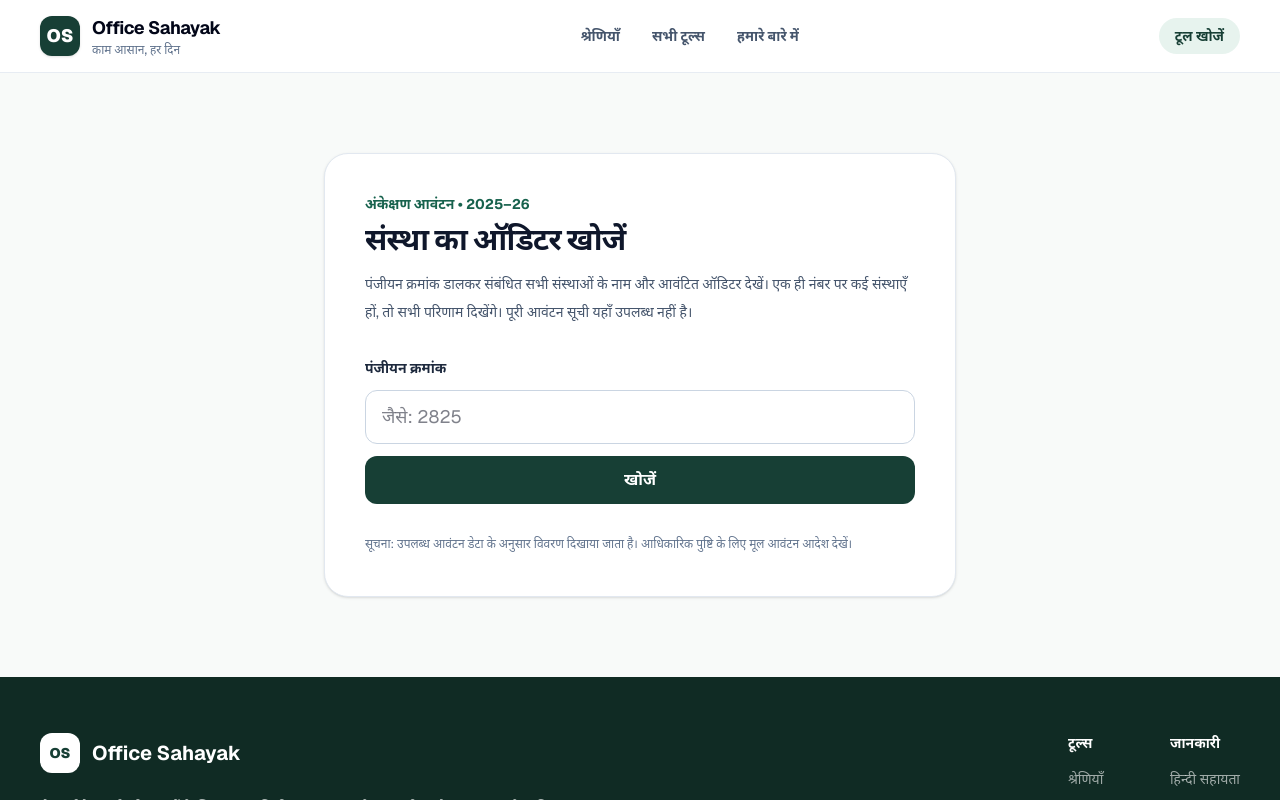
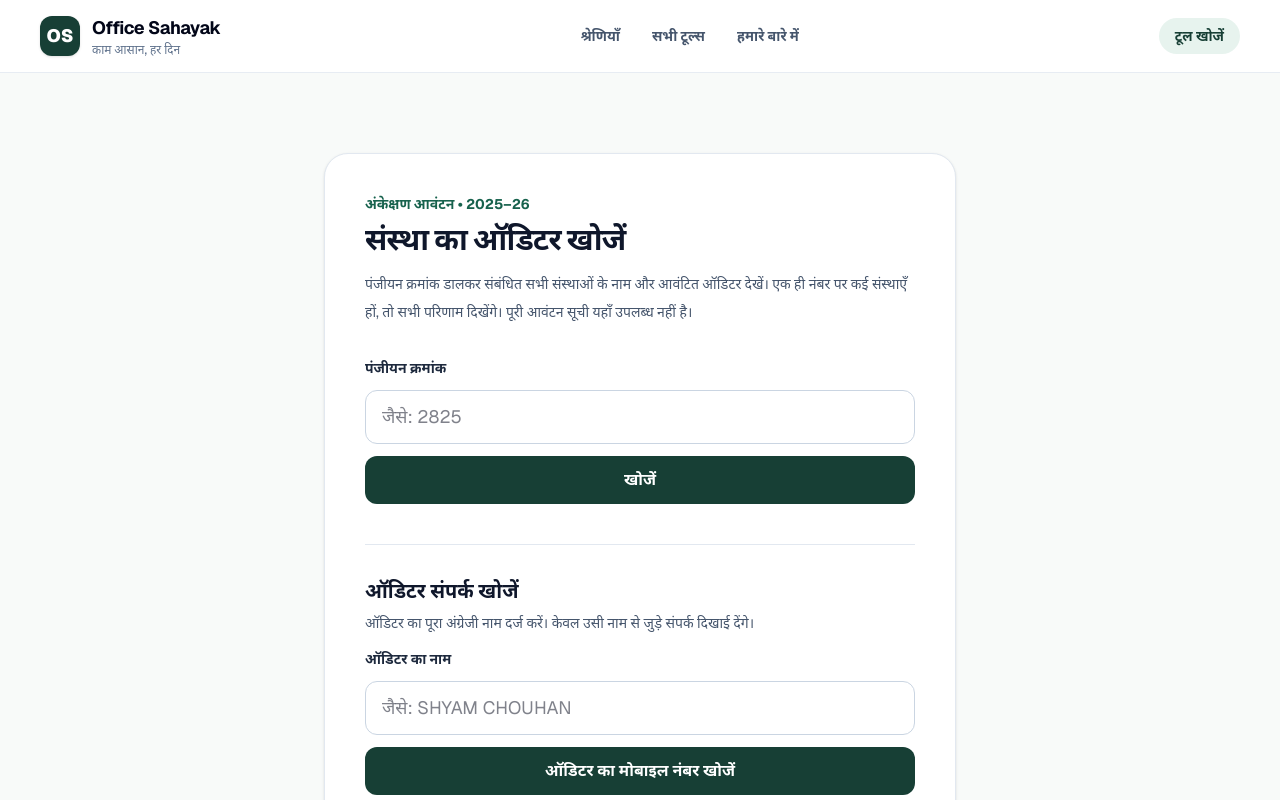
Before and after one commit to office-sahayak/office-sahayak, a Next.js app: page /tools/government/auditor-allotment in a window 1280 px wide. Shown: the top 800 px of the page. Built offline with nearby package versions, Linux system fonts and the light colour scheme.

Commit message:
Add auditor contact search and tap-to-call UI beside allotment lookup

```diff
--- a/app/tools/government/auditor-allotment/page.tsx
+++ b/app/tools/government/auditor-allotment/page.tsx
@@ -5,9 +5,14 @@ import { SiteHeader } from "@/components/site-header";
 import { SiteFooter } from "@/components/site-footer";
 
 type Result = { societyName: string; auditorName: string | null; registrationNumber: string };
+type Contact = { auditorName: string; designation: string | null; mobileNumber: string };
 
 export default function AuditorLookupPage() {
   const [number, setNumber] = useState("");
+  const [auditorName, setAuditorName] = useState("");
+  const [contacts, setContacts] = useState<Contact[]>([]);
+  const [contactMessage, setContactMessage] = useState("");
+  const [contactLoading, setContactLoading] = useState(false);
   const [results, setResults] = useState<Result[]>([]);
   const [message, setMessage] = useState("");
   const [loading, setLoading] = useState(false);
@@ -42,6 +47,21 @@ export default function AuditorLookupPage() {
     }
   }
 
+  async function searchContacts(e: FormEvent<HTMLFormElement>) {
+    e.preventDefault();
+    setContacts([]);
+    setContactMessage("");
+    if (auditorName.trim().length < 4) { setContactMessage("कृपया ऑडिटर का पूरा नाम लिखें।"); return; }
+    setContactLoading(true);
+    try {
+      const response = await fetch("/api/auditor-contact", { method: "POST", headers: { "Content-Type": "application/json" }, body: JSON.stringify({ auditorName: auditorName.trim() }), cache: "no-store" });
+      const data = await response.json();
+      if (!response.ok || !data.found) { setContactMessage(data.message || "ऑडिटर नहीं मिला।"); return; }
+      setContacts(data.results);
+    } catch { setContactMessage("संपर्क सेवा अभी उपलब्ध नहीं है।"); }
+    finally { setContactLoading(false); }
+  }
+
   return (
     <>
       <SiteHeader />
@@ -67,6 +87,26 @@ export default function AuditorLookupPage() {
               </div>
             ))}
           </section>}
+          <section className="mt-10 border-t border-slate-200 pt-8">
+            <h2 className="text-xl font-bold text-slate-900">ऑडिटर संपर्क खोजें</h2>
+            <p className="mt-2 text-sm text-slate-600">ऑडिटर का पूरा अंग्रेजी नाम दर्ज करें। केवल उसी नाम से जुड़े संपर्क दिखाई देंगे।</p>
+            <form onSubmit={searchContacts} className="mt-4 space-y-3">
+              <label htmlFor="auditor-name" className="block text-sm font-bold text-slate-800">ऑडिटर का नाम</label>
+              <input id="auditor-name" autoComplete="off" value={auditorName} onChange={e => setAuditorName(e.target.value)} placeholder="जैसे: SHYAM CHOUHAN" maxLength={100} className="w-full rounded-xl border border-slate-300 bg-white px-4 py-3 text-lg text-slate-950" />
+              <button type="submit" disabled={contactLoading} className="w-full rounded-xl bg-[#173f35] px-5 py-3 font-semibold text-white disabled:opacity-60">{contactLoading ? "खोज रहे हैं…" : "ऑडिटर का मोबाइल नंबर खोजें"}</button>
+            </form>
+            {contactMessage && <p role="status" className="mt-4 rounded-xl bg-amber-50 p-4 text-sm text-amber-900">{contactMessage}</p>}
+            {contacts.length > 0 && <div aria-live="polite" className="mt-5 space-y-3">
+              <p className="text-sm font-bold text-emerald-900">{contacts.length} संपर्क मिले</p>
+              {contacts.map((contact, index) => (
+                <div key={index} className="space-y-2 rounded-xl border border-emerald-200 bg-emerald-50 p-4">
+                  <p className="font-semibold text-slate-900">{contact.auditorName}</p>
+                  {contact.designation && <p className="text-sm text-slate-600">{contact.designation}</p>}
+                  <a href={`tel:${contact.mobileNumber.replace(/[^+0-9]/g, "")}`} className="inline-block font-semibold text-[#17624d] underline underline-offset-4" aria-label={`Call ${contact.auditorName}`}>{contact.mobileNumber} (कॉल करें)</a>
+                </div>
+              ))}
+            </div>}
+          </section>
           <p className="mt-7 text-xs leading-6 text-slate-500">सूचना: उपलब्ध आवंटन डेटा के अनुसार विवरण दिखाया जाता है। आधिकारिक पुष्टि के लिए मूल आवंटन आदेश देखें।</p>
         </div>
       </main>
```
